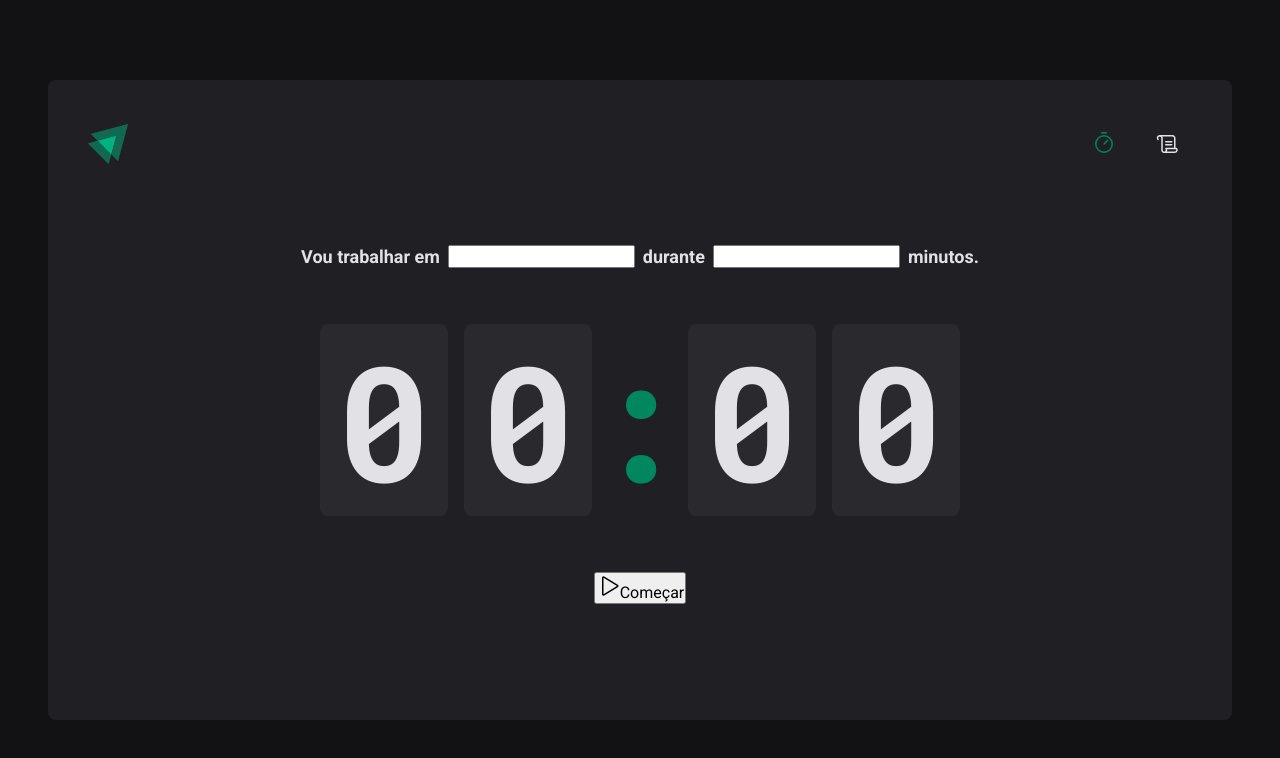
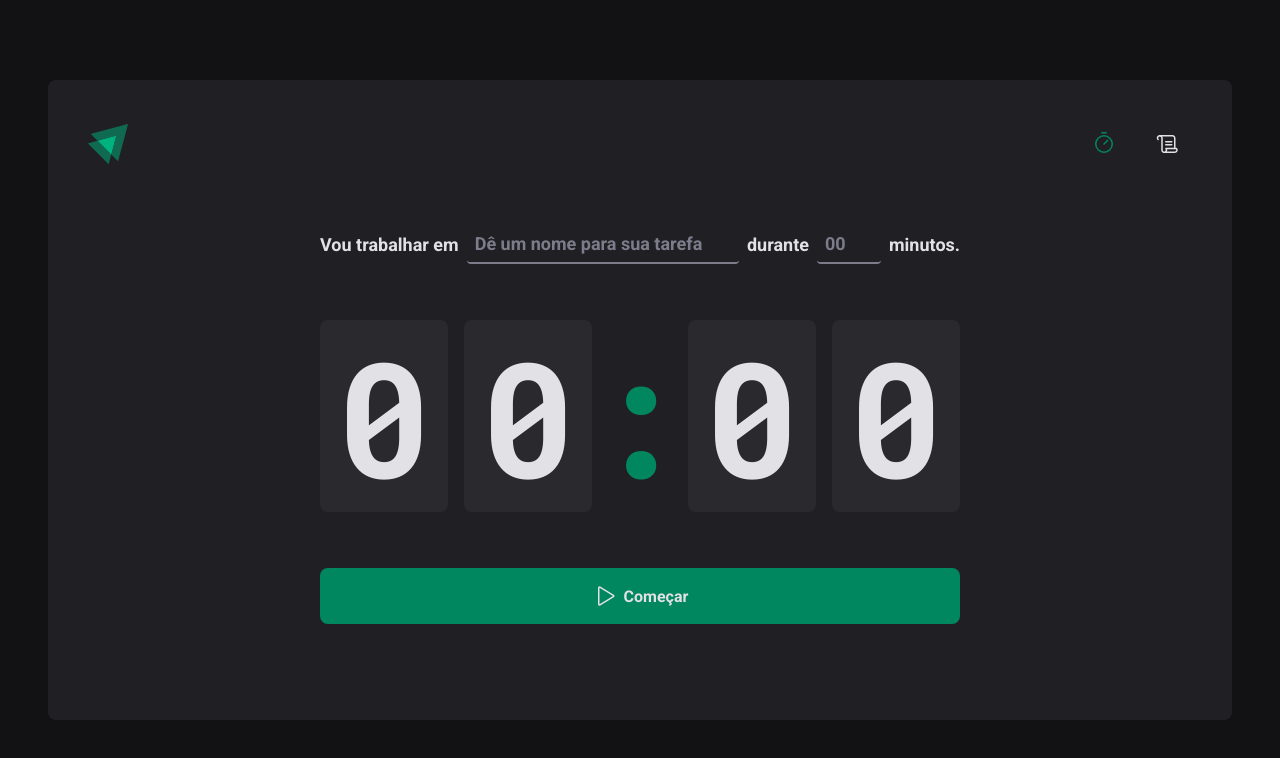
Before and after one commit to ivanvinicius/ignite.timer, a React (Vite) app: page / in a window 1280 px wide. Shown: the top 758 px of the page. Built offline with nearby package versions, Linux system fonts and the light colour scheme.

Commit message:
feat: home page finishing styles

```diff
--- a/src/pages/Home/index.tsx
+++ b/src/pages/Home/index.tsx
@@ -3,8 +3,11 @@
 import {
   HomeContainer,
   FormContainer,
+  TaskInput,
+  MinutesAmountInput,
   CountdownContainer,
-  Separator
+  Separator,
+  StartCountdownButton
 } from './styles'
 
 export function Home() {
@@ -13,10 +16,14 @@
       <form action="">
         <FormContainer>
           <label htmlFor="task">Vou trabalhar em</label>
-          <input type="text" id="task" />
+          <TaskInput id="task" placeholder="Dê um nome para sua tarefa" />
 
           <label htmlFor="minutesAmount">durante</label>
-          <input type="text" id="minutesAmount" />
+          <MinutesAmountInput
+            id="minutesAmount"
+            type="number"
+            placeholder="00"
+          />
 
           <span>minutos.</span>
         </FormContainer>
@@ -29,10 +36,10 @@
           <span>0</span>
         </CountdownContainer>
 
-        <button type="submit">
+        <StartCountdownButton type="submit">
           <Play size={24} />
           Começar
-        </button>
+        </StartCountdownButton>
       </form>
     </HomeContainer>
   )
--- a/src/pages/Home/styles.ts
+++ b/src/pages/Home/styles.ts
@@ -27,6 +27,36 @@
   font-weight: bold;
 `
 
+const BaseInput = styled.input`
+  background: transparent;
+  height: 2.5rem;
+  border: none;
+  border-bottom: 2px solid ${({ theme }) => theme['gray-500']};
+  font-weight: bold;
+  font-size: 1.125rem;
+  padding: 0 0.5rem;
+  color: ${({ theme }) => theme['gray-100']};
+  border-radius: 4px;
+  transition: all 0.2s;
+
+  &::placeholder {
+    color: ${({ theme }) => theme['gray-500']};
+  }
+
+  &:focus {
+    box-shadow: none;
+    border-color: ${({ theme }) => theme['green-500']};
+  }
+`
+
+export const TaskInput = styled(BaseInput)`
+  flex: 1;
+`
+
+export const MinutesAmountInput = styled(BaseInput)`
+  width: 4rem;
+`
+
 export const CountdownContainer = styled.div`
   font-family: 'Roboto Mono', monospace;
   font-size: 10rem;
@@ -50,3 +80,28 @@
   overflow: hidden;
   color: ${({ theme }) => theme['green-500']};
 `
+
+export const StartCountdownButton = styled.button`
+  display: flex;
+  align-items: center;
+  justify-content: center;
+  padding: 1rem;
+  gap: 0.5rem;
+  border-radius: 8px;
+  width: 100%;
+  cursor: pointer;
+  border: none;
+  font-weight: bold;
+  background-color: ${({ theme }) => theme['green-500']};
+  color: ${({ theme }) => theme['gray-100']};
+  transition: all 0.2s;
+
+  &:disabled {
+    cursor: not-allowed;
+    opacity: 0.7;
+  }
+
+  &:not(:disabled):hover {
+    background-color: ${({ theme }) => theme['green-700']};
+  }
+`
```
